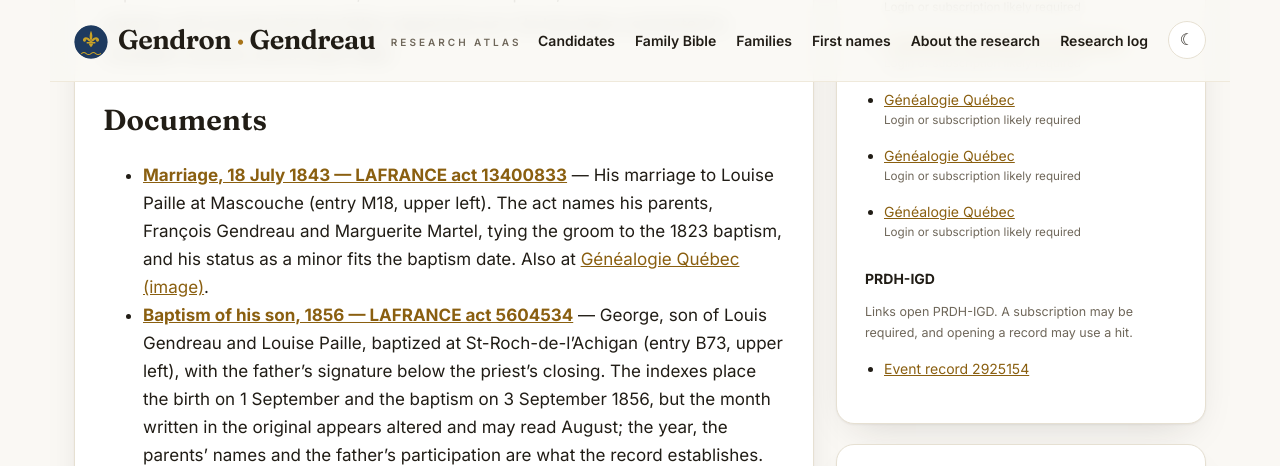
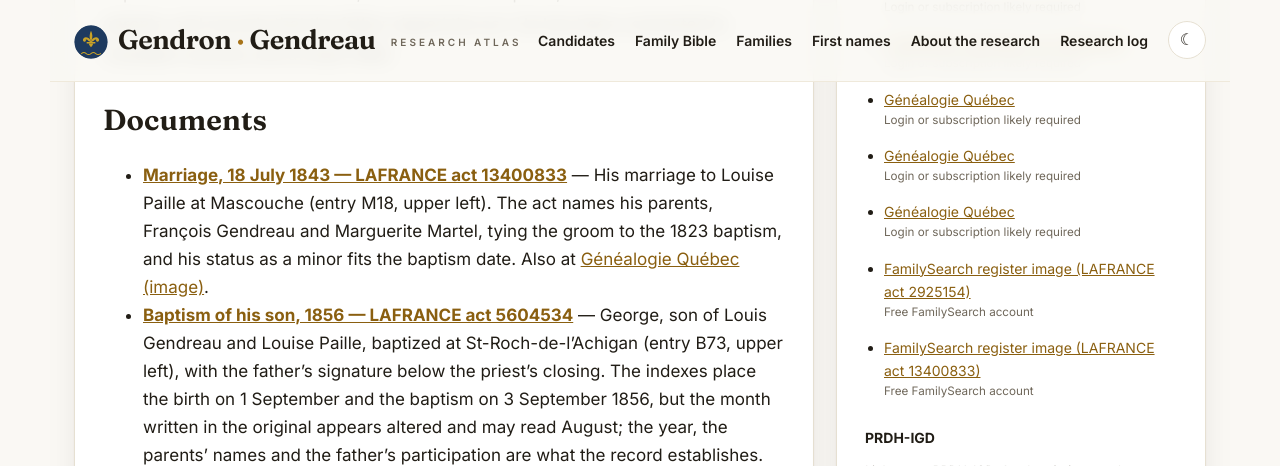
Before and after one commit to vetharmon/gendron-research, a Jekyll site: the page built from _candidates/c128.md, in a window 1280 px wide and 900 px high, scrolled down 688 px, cut to the strip 0-466 px from the top of the window. Built offline with Jekyll 4.4.1, drawn with Linux system fonts in a browser that asks for light colours.

Commit message:
Add FamilySearch register image links (St-Roch-de-l'Achigan cluster, 2 acts)

```diff
--- a/_candidates/c128.md
+++ b/_candidates/c128.md
@@ -33,6 +33,14 @@ sources:
     url: "https://www.genealogiequebec.com/Membership/LAFRANCE/img/acte/5604534"
     access: "Login or subscription likely required"
     provenance: "Recorded in the source research notes."
+  - label: FamilySearch register image (LAFRANCE act 2925154)
+    url: https://www.familysearch.org/ark:/61903/3:1:3QSQ-G99Q-SQQ2
+    access: Free FamilySearch account
+    provenance: Quebec, Catholic Parish Registers, 1621-1979 — image 592, DGS 5470764. Matched to the LAFRANCE act on name, date and parents (12 Nov 2026).
+  - label: FamilySearch register image (LAFRANCE act 13400833)
+    url: https://www.familysearch.org/ark:/61903/3:1:3QS7-L99Q-SGHN
+    access: Free FamilySearch account
+    provenance: Quebec, Catholic Parish Registers, 1621-1979 — image 447, DGS 5470719. Matched to the LAFRANCE act on name, date and parents (12 Nov 2026).
 filenames:
   - "C082-C128-Evidence/C128_1843-07-18_Marriage_LAFRANCE-13400833_d1p_01200721.jpg"
   - "C082-C128-Evidence/C128_1823-09-08_Baptism_LAFRANCE-2925154_d1p_01120943.jpg"
```
Also changed, not shown: 1 other file.
